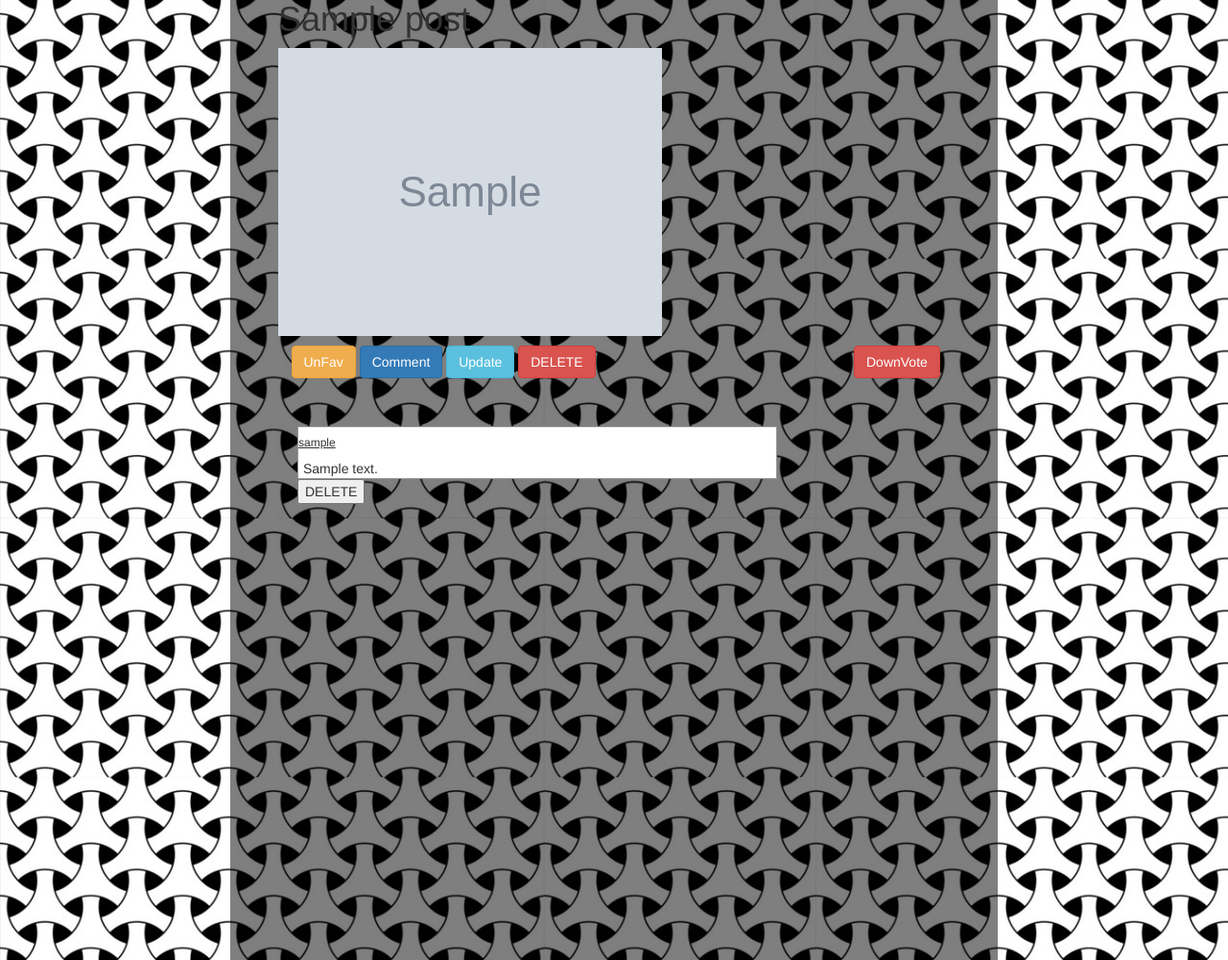
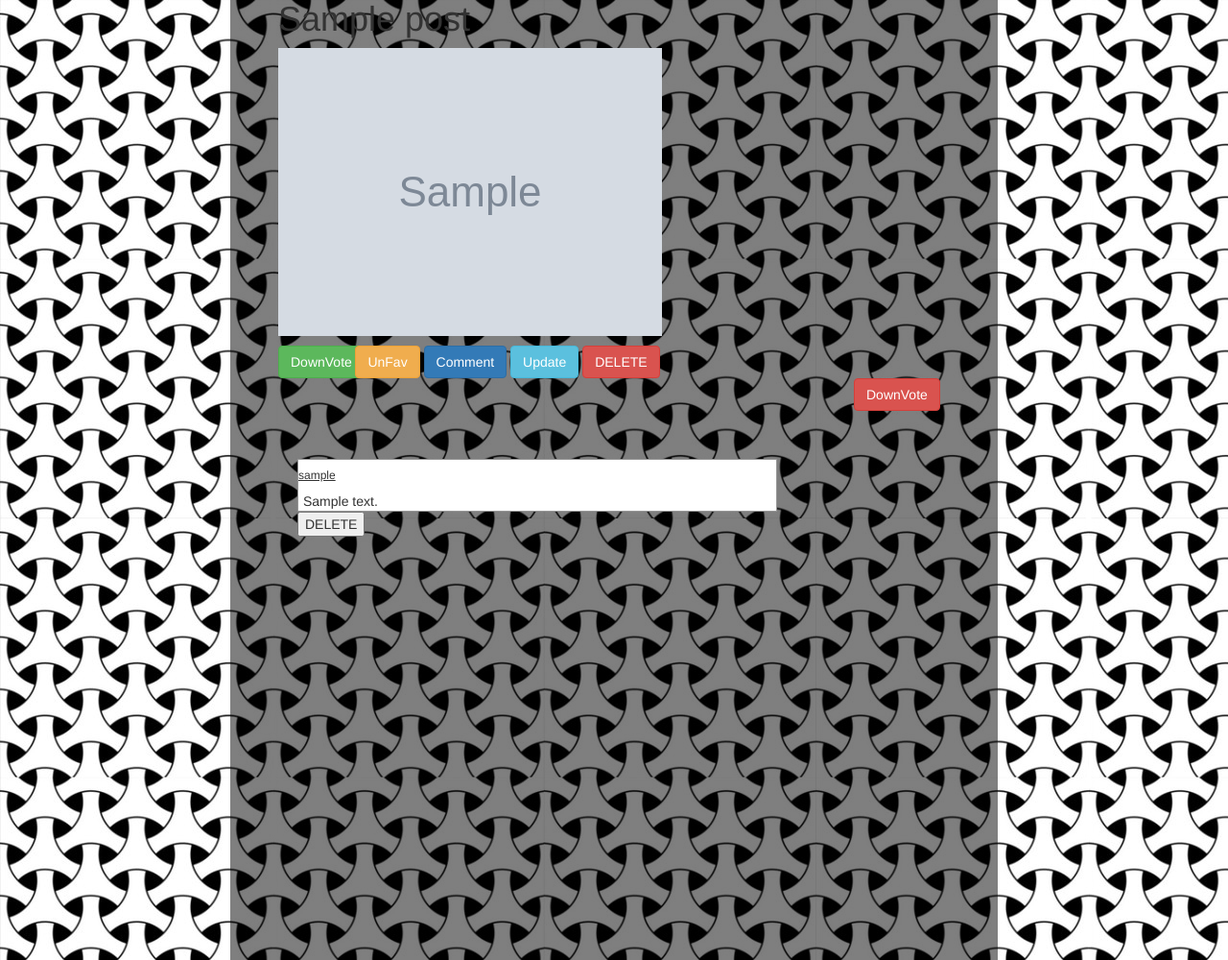
Before and after one commit to Squadella/PotentialMeme, a Django app: page /images/1/ in a window 1280 px wide. Shown: the part 72-1072 px from the top of the page at 96% size. Run offline with Django 3.2, Linux system fonts and the light colour scheme; a user stored in the database is signed in; tables that the repository leaves empty hold one stand-in row (values such as "Sample post"); grey boxes marked "Sample" are stand-in pictures; some libraries are stand-ins or nearby versions.

Commit message:
Solved merge conflic, can be buggy.

```diff
--- a/images/templates/images/detail.html
+++ b/images/templates/images/detail.html
@@ -16,8 +16,21 @@
                     <a href="{{ post.image.url }}"><img src="{{ post.image.url }}"class="img-responsive" style="max-width: 100%; height: auto; display: block; margin-bottom: 10px"></a>
                 </div>
                 {% if user.is_authenticated %}
-
-                    <div class="droite" style="margin-left: 0%; float: left; width: 45%">
+                    <div class="gauche">
+                        <li style="list-style: none">
+                            {% for upVote in post.favorite_set.all %}
+                                {% if upVote.user == user %}
+                                    {% if upVote.isUpVoted == True %}
+                                        <input type="button" class="btn btn-success" id="{{ post.id }}" name="Up Vote" value="DownVote">
+                                    {% else %}
+                                        <input type="button" class="btn btn-success" id="{{ post.id }}" name="Up Vote" value="UpVote">
+                                    {% endif %}
+                                {% endif %}
+                            {% endfor %}
+                        </li>
+                    </div>
+                    <div class="droite">
+                    {% if post.favorite_set.all %}
                         {% for upVote in post.favorite_set.all %}
                             {% if upVote.user == user %}
                                 {% if upVote.isFavorite == True %}
@@ -27,6 +40,9 @@
                                 {% endif %}
                             {% endif %}
                         {% endfor %}
+                    {% else %}
+                        <span><input style="margin-left: 4%" type="button" class="btn btn-warning" id="{{ post.id }}" value="Fav"></span>
+                    {% endif %}
                         <div class="btn btn-primary"><a href="{% url 'images:comment' post.id%}" style="color: white">Comment</a></div>
                         <a><form action="{% url 'images:UpdatePost' post.id %}" method="post">
                             {% csrf_token %}
@@ -45,7 +61,7 @@
                                         <input type="button" class="btn btn-danger" id="{{ post.id }}" name="Up Vote" value="DownVote">
                                     {% else %}
                                         <input type="button" class="btn btn-success" id="{{ post.id }}" name="Up Vote" value="UpVote">
-                                    {% endif %}
+                {% endif %}
                                 {% endif %}
                             {% endfor %}
                         </li>
```
